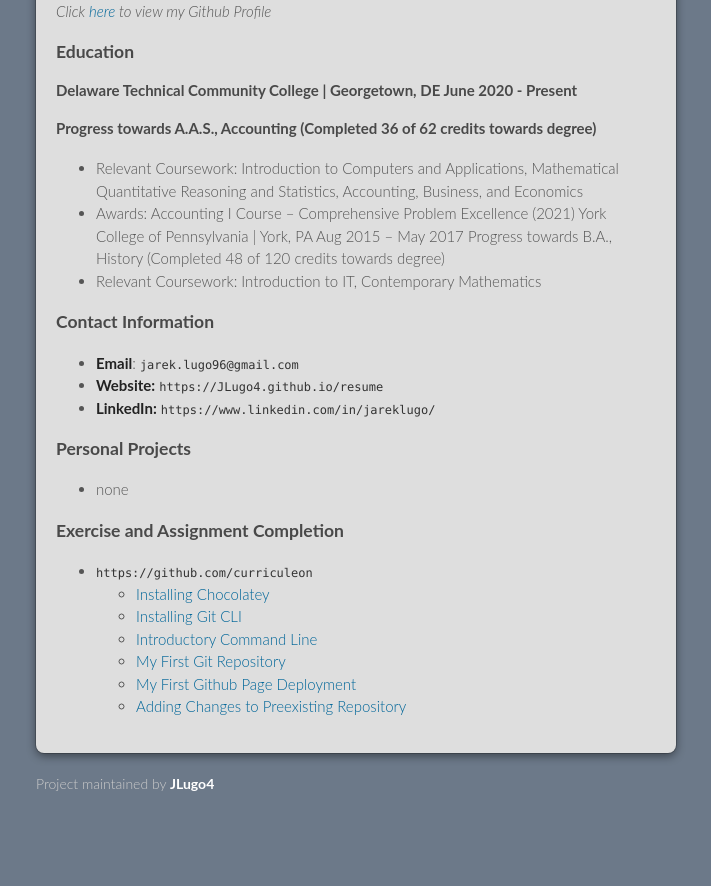
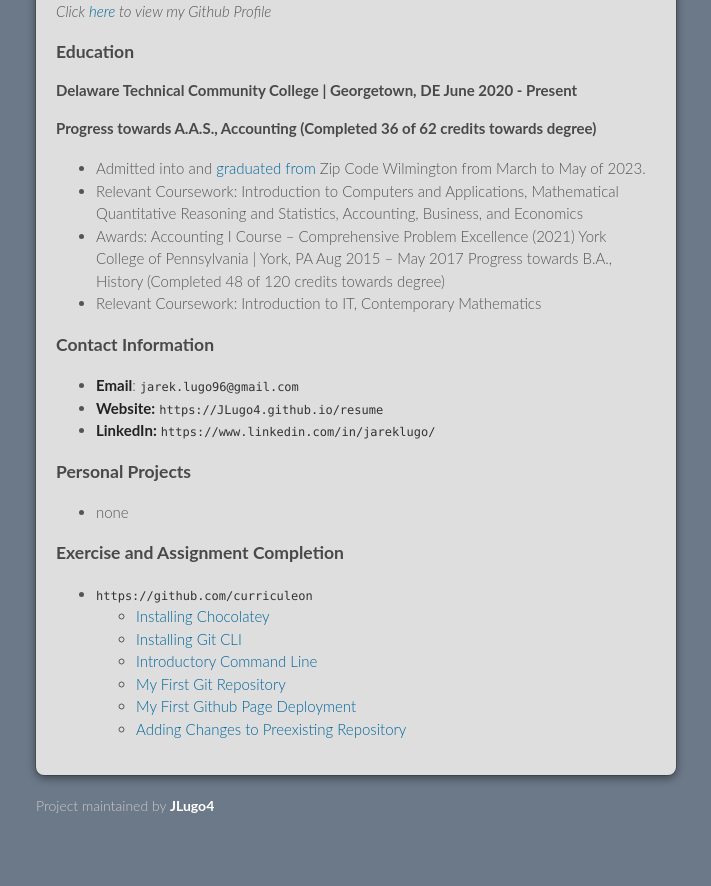
Before and after one commit to JLugo4/JLugo4, a Jekyll site: the page built from index.md, in a window 1280 px wide. Shown: the part 344-1230 px from the top of the page, without its empty margins (284-995 px from the left). Built offline with Jekyll 4.4.1, drawn with Linux system fonts in a browser that asks for light colours; our own code applies the rules of GitHub Pages for plain Markdown files; the repository's description, which GitHub fills in, is left out; before the commit the page ends 1208 px from its top, so only the background shows below that.

Commit message:
added Cert of zcw

```diff
--- a/index.md
+++ b/index.md
@@ -24,6 +24,7 @@ _Click [here](https://github.com/{{ username }}) to view my Github Profile_
 ### Education
 #### Delaware Technical Community College | Georgetown, DE June 2020 - Present
 #### Progress towards A.A.S., Accounting (Completed 36 of 62 credits towards degree)
+* Admitted into and [graduated from](zcw-certificate-of-completion.pdf) Zip Code Wilmington from March to May of 2023.
 * Relevant Coursework: Introduction to Computers and Applications, Mathematical Quantitative
   Reasoning and Statistics, Accounting, Business, and Economics
 * Awards: Accounting I Course – Comprehensive Problem Excellence (2021)
```
Also changed, not shown: 1 other file.
